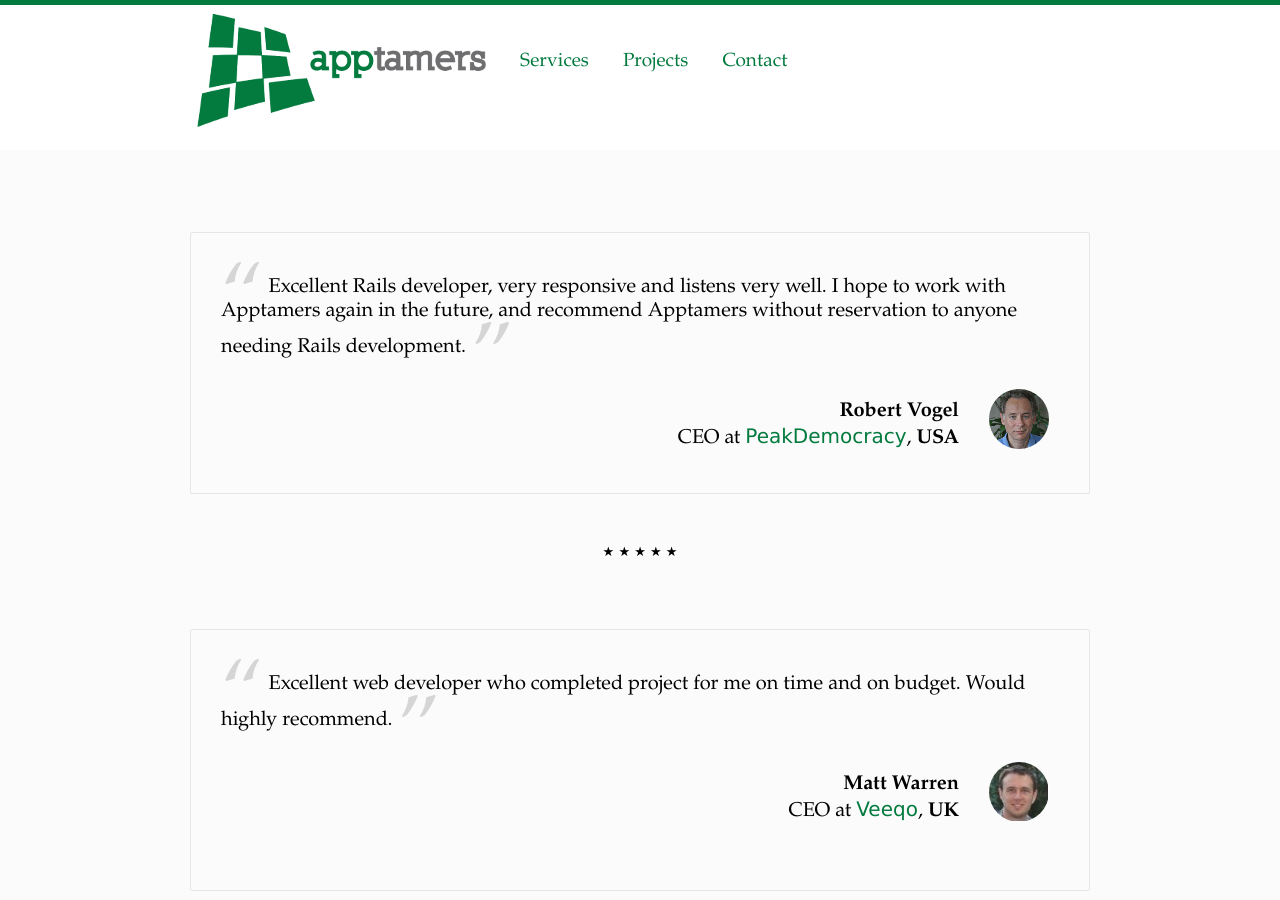
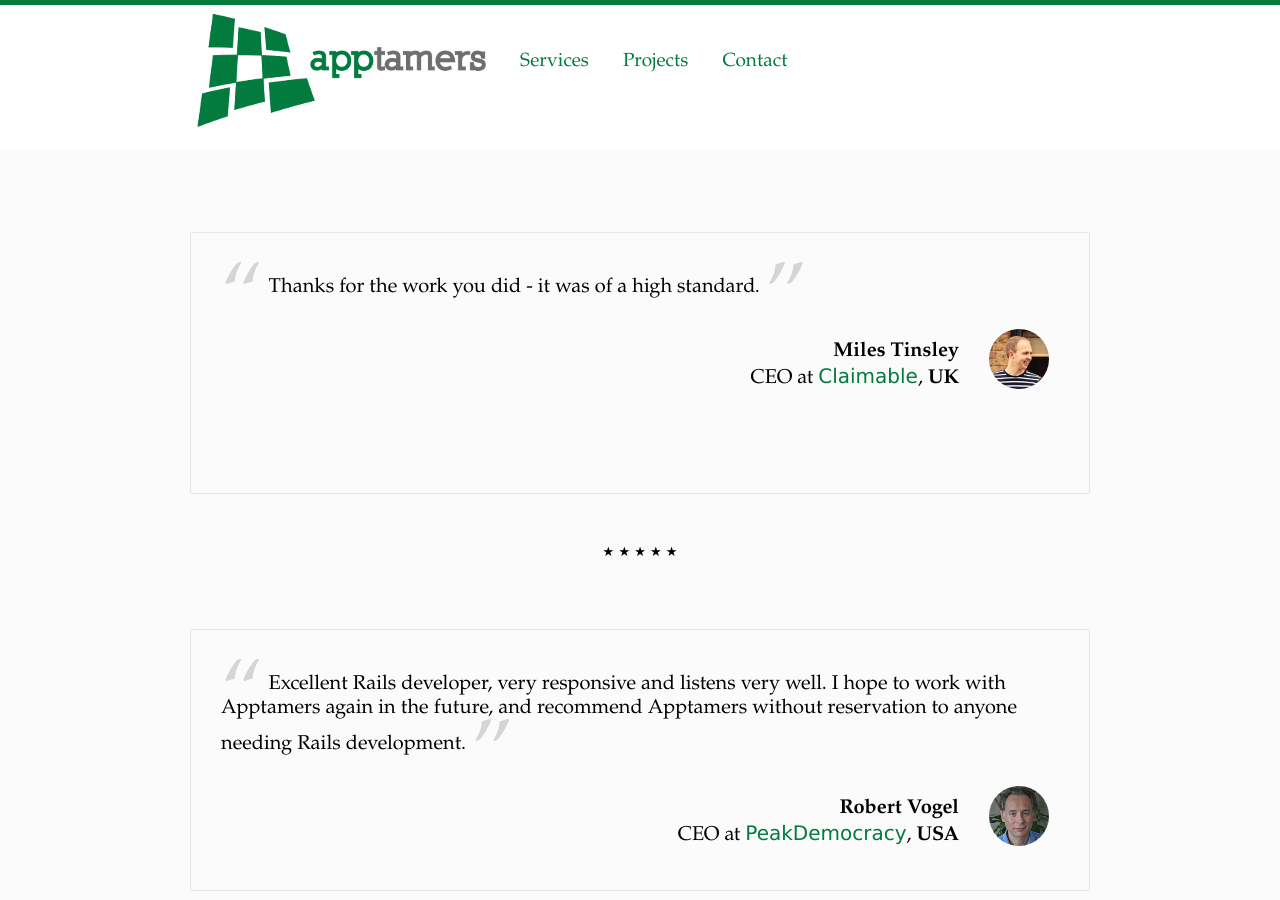
Before and after one commit to itfen/app, a Jekyll site: the page built from index.html, in a window 1280 px wide and 900 px high, scrolled down 615 px. Built offline with Jekyll 4.4.1, drawn with Linux system fonts in a browser that asks for light colours.

Commit message:
Added new recommendation. Added new client's logo.

```diff
--- a/index.html
+++ b/index.html
@@ -24,8 +24,34 @@
         <a href="http://peakdemocracy.com" target="_blank"><img src="img/peakdemocracylogo.png" alt="Peakdemocracy"></a>
         <a href="http://claimable.com" target="_blank"><img src="img/claimablelogo.png" alt="Claimable"></a>
         <a href="http://filtereasy.com" target="_blank"><img src="img/filtereasylogo.png" alt="Filtereasy"></a>
+        <a href="http://www.bonofa.com" target="_blank"><img src="img/bonofalogo.png" alt="Bonofa"></a>
     </div>
     <div id="recommendations" class="testimonials">
+        <div class="testimonial">
+            <div class="recommendation">
+                <span class="quote-left">&#147;</span>
+                Thanks for the work you did - it was of a high standard.
+                <span class="quote-right">&#148;</span>
+
+                <div class="bottom">
+                    <div class="photo">
+                        <img src="img/milestinsley.jpg" alt="">
+                    </div>
+                    <div class="signature">
+                        <strong>Miles Tinsley</strong><br/>
+                        CEO at <a href="http://claimable.com" target="_blank">Claimable</a>,
+                        <strong>UK</strong>
+                    </div>
+                </div>
+            </div>
+            <div class="stars">
+                &#9733;
+                &#9733;
+                &#9733;
+                &#9733;
+                &#9733;
+            </div>
+        </div>
         <div class="testimonial">
             <div class="recommendation">
                 <span class="quote-left">&#147;</span>
```
Also changed, not shown: img/bonofalogo.png (added), img/milestinsley.jpg (added).
